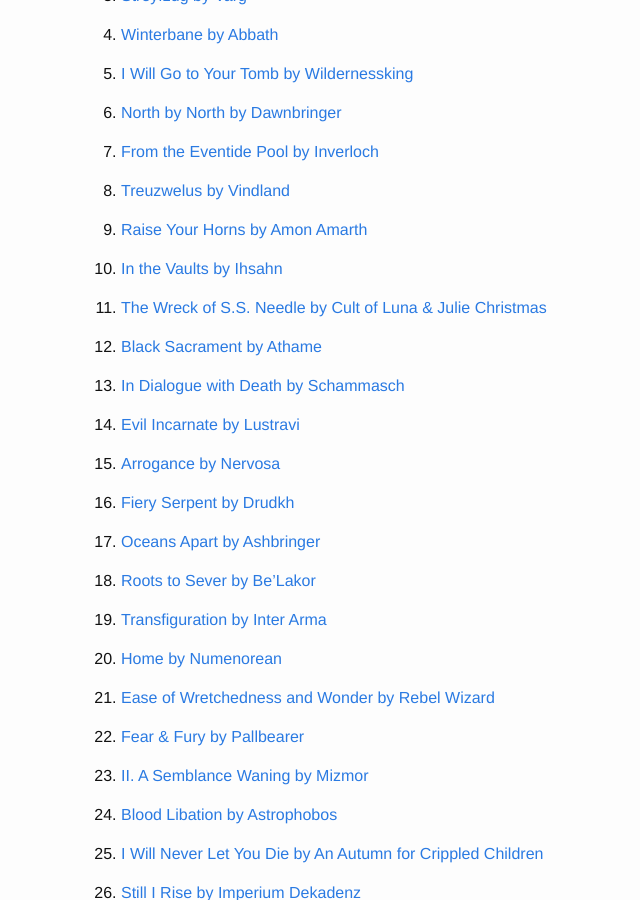
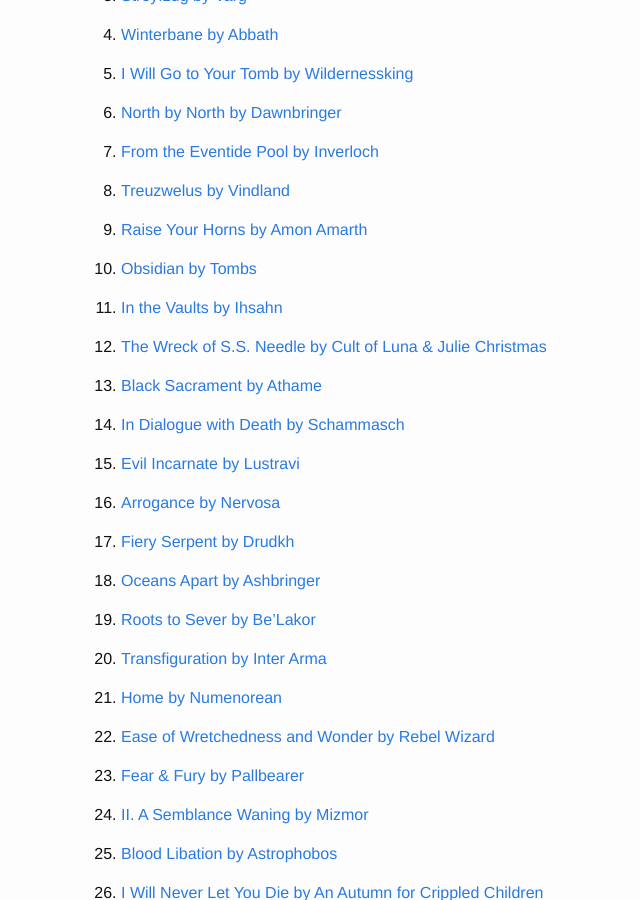
Before and after one commit to danmorrison/danmorrison.github.io, a Jekyll site: the page built from _posts/2017-08-03-metal-2016.md, in a window 1280 px wide and 900 px high, scrolled down 372 px. Shown: the whole window, without its empty margins (179-819 px from the left). Built offline with Jekyll 4.4.1, drawn with Linux system fonts in a browser that asks for light colours.

Commit message:
Add Obsidian

```diff
--- a/_posts/2017-08-03-metal-2016.md
+++ b/_posts/2017-08-03-metal-2016.md
@@ -19,6 +19,7 @@
 1. <!-- 2016-03-04 --> [From the Eventide Pool by Inverloch](https://music.apple.com/album/id1065089507?i=1065089515)
 1. <!-- 2016-03-20 --> [Treuzwelus by Vindland](https://music.apple.com/album/1093996499?i=1093997630)
 1. <!-- 2016-03-25 --> [Raise Your Horns by Amon Amarth](https://music.apple.com/album/id1073666627?i=1073666970)
+1. <!-- 2016-04-01 --> [Obsidian by Tombs](https://music.apple.com/album/1076768948?i=1076768956)
 1. <!-- 2016-04-08 --> [In the Vaults by Ihsahn](https://music.apple.com/album/id1079848459?i=1079849219)
 1. <!-- 2016-04-08 --> [The Wreck of S.S. Needle by Cult of Luna & Julie Christmas](https://music.apple.com/album/id1082702939?i=1082703356)
 1. <!-- 2016-04-18 --> [Black Sacrament by Athame](https://music.apple.com/album/id1121212699?i=1121212768)
```
